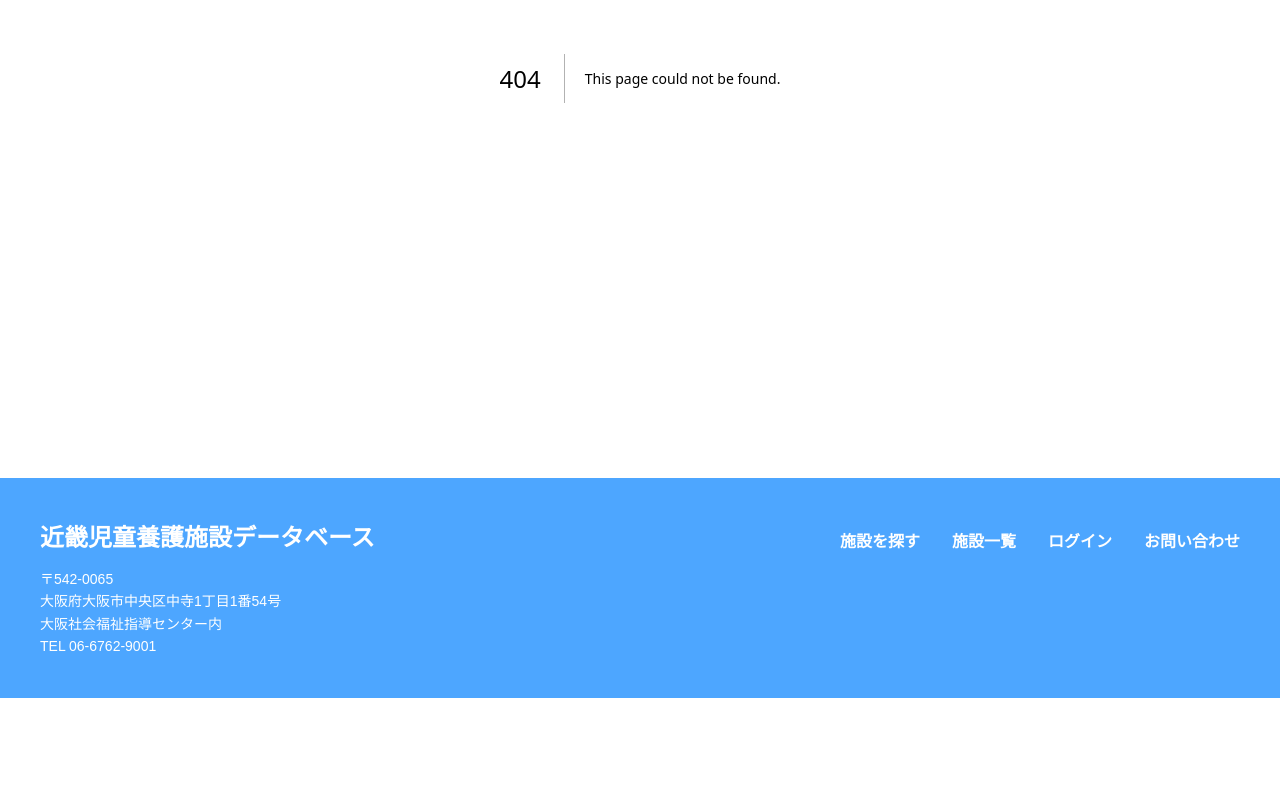
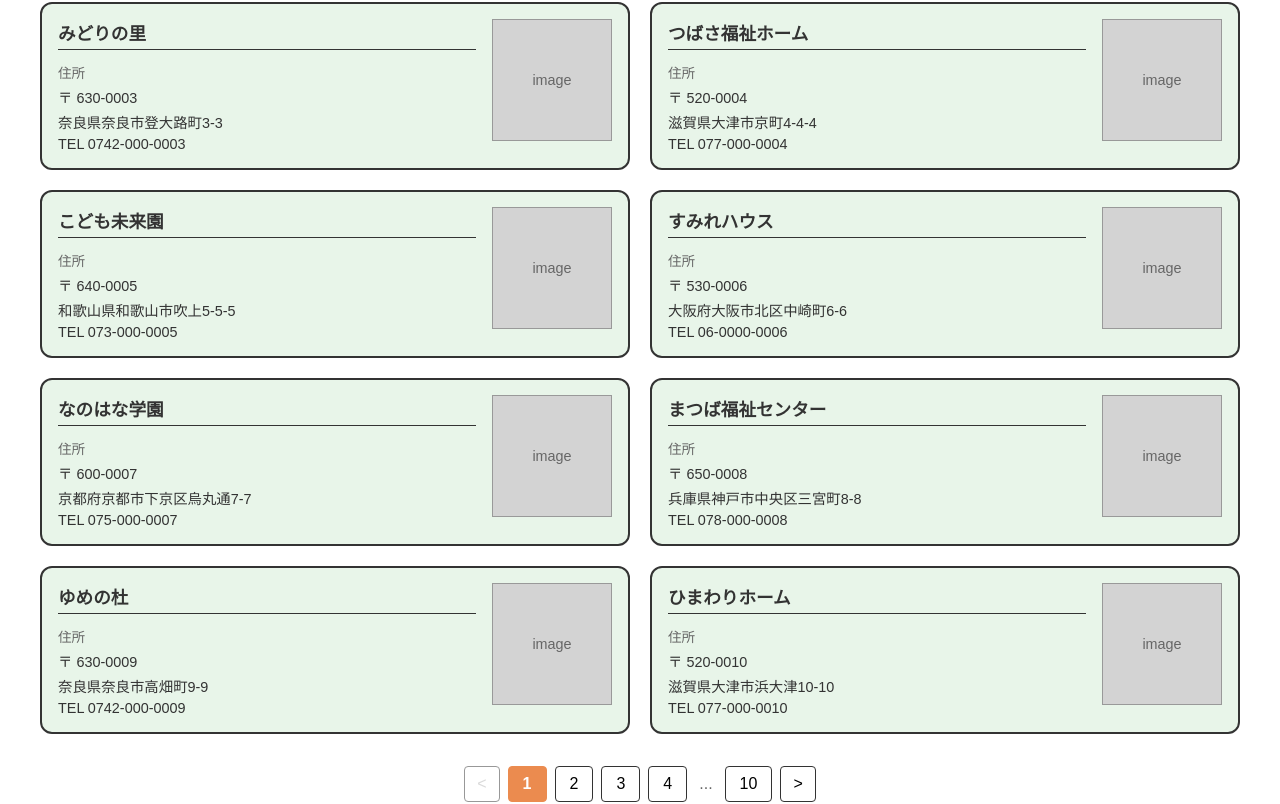
Before and after one commit to 2025-j08/front-end, a Next.js app: page /facilities in a window 1280 px wide. Before the commit this address had no page. Shown: the part 596-1400 px from the top of the page. Before the commit the page ends 1294 px from the top, so only its background shows below. Built offline with nearby package versions, Linux system fonts and the light colour scheme.

Commit message:
ダミーデータを用いた施設一覧画面の作成

```diff
--- /dev/null
+++ b/src/app/facilities/page.tsx
@@ -0,0 +1,5 @@
+import { FacilitiesList } from '@/features/facilities/FacilitiesList';
+
+export default function FacilitiesPage() {
+  return <FacilitiesList />;
+}
--- /dev/null
+++ b/src/features/facilities/FacilitiesList.module.scss
@@ -0,0 +1,64 @@
+@import '@/styles/colors';
+
+.container {
+  max-width: 1200px;
+  margin: 0 auto;
+  padding: 24px 20px;
+}
+
+.breadcrumb {
+  font-size: 0.9rem;
+  color: $text-secondary;
+  margin-bottom: 16px;
+
+  a {
+    color: $text-link;
+    text-decoration: none;
+
+    &:hover {
+      text-decoration: underline;
+    }
+  }
+
+  span {
+    color: $text-primary;
+  }
+}
+
+.title {
+  font-size: 1.8rem;
+  font-weight: bold;
+  color: $text-primary;
+  margin: 0 0 24px 0;
+  padding-bottom: 8px;
+  border-bottom: 2px solid $border-dark;
+}
+
+.facilitiesGrid {
+  display: grid;
+  grid-template-columns: repeat(2, 1fr);
+  gap: 20px;
+  margin-bottom: 32px;
+}
+
+@media screen and (max-width: 768px) {
+  .container {
+    padding: 16px 12px;
+  }
+
+  .breadcrumb {
+    font-size: 0.8rem;
+    margin-bottom: 12px;
+  }
+
+  .title {
+    font-size: 1.4rem;
+    margin-bottom: 16px;
+  }
+
+  .facilitiesGrid {
+    grid-template-columns: 1fr;
+    gap: 16px;
+    margin-bottom: 24px;
+  }
+}
--- /dev/null
+++ b/src/features/facilities/FacilitiesList.tsx
@@ -0,0 +1,46 @@
+'use client';
+
+import { useState } from 'react';
+
+import facilitiesData from '@/dummy_data/facilities_list.json';
+import { FacilitiesData } from '@/types/facility';
+
+import { FacilityCard } from './components/FacilityCard/FacilityCard';
+import { Pagination } from './components/Pagination/Pagination';
+import styles from './FacilitiesList.module.scss';
+
+const data: FacilitiesData = facilitiesData;
+
+export const FacilitiesList = () => {
+  const [currentPage, setCurrentPage] = useState(1);
+  const totalPages = Object.keys(data.pages).length;
+
+  const handlePageChange = (page: number) => {
+    setCurrentPage(page);
+    window.scrollTo({ top: 0, behavior: 'smooth' });
+  };
+
+  const currentFacilities = data.pages[currentPage.toString()] || [];
+
+  return (
+    <div className={styles.container}>
+      <div className={styles.breadcrumb}>
+        <a href="/">施設を探す</a> &gt; <span>施設一覧</span>
+      </div>
+
+      <h1 className={styles.title}>施設一覧</h1>
+
+      <div className={styles.facilitiesGrid}>
+        {currentFacilities.map((facility) => (
+          <FacilityCard key={facility.id} facility={facility} />
+        ))}
+      </div>
+
+      <Pagination
+        currentPage={currentPage}
+        totalPages={totalPages}
+        onPageChange={handlePageChange}
+      />
+    </div>
+  );
+};
--- /dev/null
+++ b/src/features/facilities/components/FacilityCard/FacilityCard.module.scss
@@ -0,0 +1,90 @@
+@import '@/styles/colors';
+
+.card {
+  display: flex;
+  justify-content: space-between;
+  align-items: stretch;
+  background-color: $bg-light-green;
+  border: 2px solid $border-dark;
+  border-radius: 12px;
+  padding: 16px;
+  gap: 16px;
+  width: 100%;
+  box-sizing: border-box;
+}
+
+.info {
+  flex: 1;
+  display: flex;
+  flex-direction: column;
+  gap: 4px;
+}
+
+.name {
+  font-size: 1.1rem;
+  font-weight: bold;
+  margin: 0 0 8px 0;
+  color: $text-primary;
+  border-bottom: 1px solid $border-dark;
+  padding-bottom: 4px;
+}
+
+.label {
+  font-size: 0.85rem;
+  margin: 0;
+  color: $text-secondary;
+}
+
+.postalCode {
+  font-size: 0.9rem;
+  margin: 0;
+  color: $text-primary;
+}
+
+.address {
+  font-size: 0.9rem;
+  margin: 0;
+  color: $text-primary;
+}
+
+.phone {
+  font-size: 0.9rem;
+  margin: 0;
+  color: $text-primary;
+}
+
+.imageWrapper {
+  flex-shrink: 0;
+  width: 120px;
+  height: 120px;
+  display: flex;
+  align-items: center;
+  justify-content: center;
+}
+
+.imagePlaceholder {
+  width: 100%;
+  height: 100%;
+  background-color: $bg-gray;
+  border: 1px solid $border-gray;
+  display: flex;
+  align-items: center;
+  justify-content: center;
+  font-size: 0.9rem;
+  color: $text-secondary;
+}
+
+@media screen and (max-width: 768px) {
+  .card {
+    flex-direction: column;
+  }
+
+  .imageWrapper {
+    width: 100%;
+    height: 150px;
+  }
+
+  .name {
+    font-size: 1rem;
+  }
+}
--- /dev/null
+++ b/src/features/facilities/components/FacilityCard/FacilityCard.tsx
@@ -0,0 +1,26 @@
+import React from 'react';
+
+import { Facility } from '@/types/facility';
+
+import styles from './FacilityCard.module.scss';
+
+type FacilityCardProps = {
+  facility: Facility;
+};
+
+export const FacilityCard = ({ facility }: FacilityCardProps) => {
+  return (
+    <div className={styles.card}>
+      <div className={styles.info}>
+        <h2 className={styles.name}>{facility.name}</h2>
+        <p className={styles.label}>住所</p>
+        <p className={styles.postalCode}>〒 {facility.postalCode}</p>
+        <p className={styles.address}>{facility.address}</p>
+        <p className={styles.phone}>TEL {facility.phone}</p>
+      </div>
+      <div className={styles.imageWrapper}>
+        <div className={styles.imagePlaceholder}>image</div>
+      </div>
+    </div>
+  );
+};
--- /dev/null
+++ b/src/features/facilities/components/Pagination/Pagination.module.scss
@@ -0,0 +1,72 @@
+@import '@/styles/colors';
+
+.pagination {
+  display: flex;
+  justify-content: center;
+  align-items: center;
+  gap: 8px;
+  margin: 32px 0;
+  flex-wrap: wrap;
+}
+
+.arrow {
+  padding: 8px 12px;
+  border: 1px solid $border-dark;
+  background-color: $bg-white;
+  cursor: pointer;
+  font-size: 1rem;
+  border-radius: 4px;
+  transition: background-color 0.2s;
+
+  &:hover:not(:disabled) {
+    background-color: $bg-light-gray;
+  }
+
+  &:disabled {
+    cursor: not-allowed;
+    opacity: 0.5;
+  }
+}
+
+.pageButton {
+  padding: 8px 14px;
+  border: 1px solid $border-dark;
+  background-color: $bg-white;
+  cursor: pointer;
+  font-size: 1rem;
+  border-radius: 4px;
+  transition: background-color 0.2s;
+
+  &:hover {
+    background-color: $bg-light-gray;
+  }
+
+  &.active {
+    background-color: $primary-color;
+    color: $primary-text-color;
+    border-color: $primary-color;
+    font-weight: bold;
+  }
+}
+
+.ellipsis {
+  padding: 8px 4px;
+  color: $text-secondary;
+  user-select: none;
+}
+
+@media screen and (max-width: 768px) {
+  .pagination {
+    gap: 4px;
+  }
+
+  .arrow,
+  .pageButton {
+    padding: 6px 10px;
+    font-size: 0.9rem;
+  }
+
+  .ellipsis {
+    padding: 6px 2px;
+  }
+}
--- /dev/null
+++ b/src/features/facilities/components/Pagination/Pagination.tsx
@@ -0,0 +1,86 @@
+import React from 'react';
+
+import styles from './Pagination.module.scss';
+
+type PaginationProps = {
+  currentPage: number;
+  totalPages: number;
+  onPageChange: (page: number) => void;
+};
+
+export const Pagination = ({ currentPage, totalPages, onPageChange }: PaginationProps) => {
+  const handlePrev = () => {
+    if (currentPage > 1) {
+      onPageChange(currentPage - 1);
+    }
+  };
+
+  const handleNext = () => {
+    if (currentPage < totalPages) {
+      onPageChange(currentPage + 1);
+    }
+  };
+
+  const getPageNumbers = () => {
+    const pages: (number | string)[] = [];
+    const maxVisible = 5;
+
+    if (totalPages <= maxVisible) {
+      for (let i = 1; i <= totalPages; i++) {
+        pages.push(i);
+      }
+    } else {
+      if (currentPage <= 3) {
+        for (let i = 1; i <= 4; i++) {
+          pages.push(i);
+        }
+        pages.push('...');
+        pages.push(totalPages);
+      } else if (currentPage >= totalPages - 2) {
+        pages.push(1);
+        pages.push('...');
+        for (let i = totalPages - 3; i <= totalPages; i++) {
+          pages.push(i);
+        }
+      } else {
+        pages.push(1);
+        pages.push('...');
+        pages.push(currentPage - 1);
+        pages.push(currentPage);
+        pages.push(currentPage + 1);
+        pages.push('...');
+        pages.push(totalPages);
+      }
+    }
+
+    return pages;
+  };
+
+  return (
+    <div className={styles.pagination}>
+      <button className={styles.arrow} onClick={handlePrev} disabled={currentPage === 1}>
+        &lt;
+      </button>
+
+      {getPageNumbers().map((page, index) =>
+        typeof page === 'number' ? (
+          <button
+            key={index}
+            className={`${styles.pageButton} ${currentPage === page ? styles.active : ''}`}
+            onClick={() => onPageChange(page)}
+          >
+            {page}
+          </button>
+        ) : (
+          <span key={index} className={styles.ellipsis}>
+            {page}
+          </span>
+        ),
+      )}
+
+      <button className={styles.arrow} onClick={handleNext} disabled={currentPage === totalPages}>
+        &gt;
+      </button>
+    </div>
+  );
+};
--- a/src/features/facilities/page.tsx
+++ /dev/null
@@ -1 +0,0 @@
-// 施設一覧ページ
```
